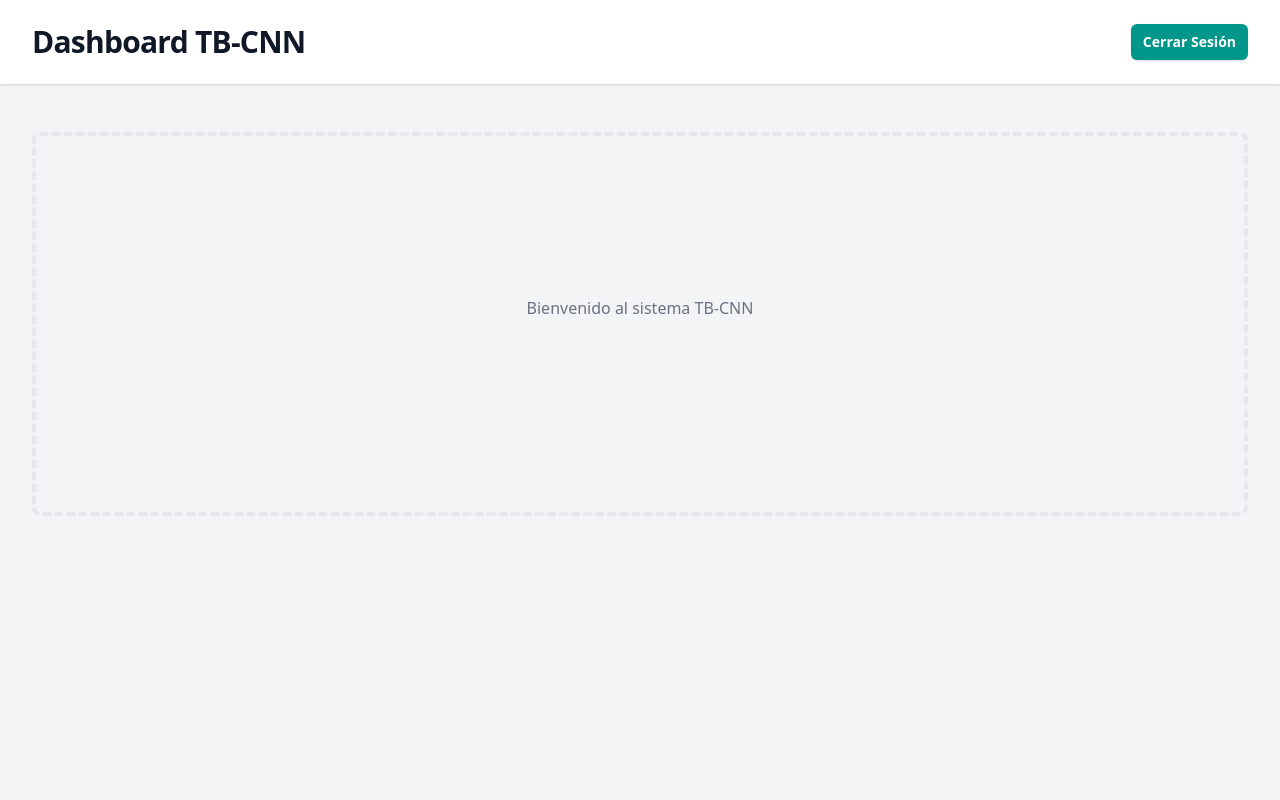
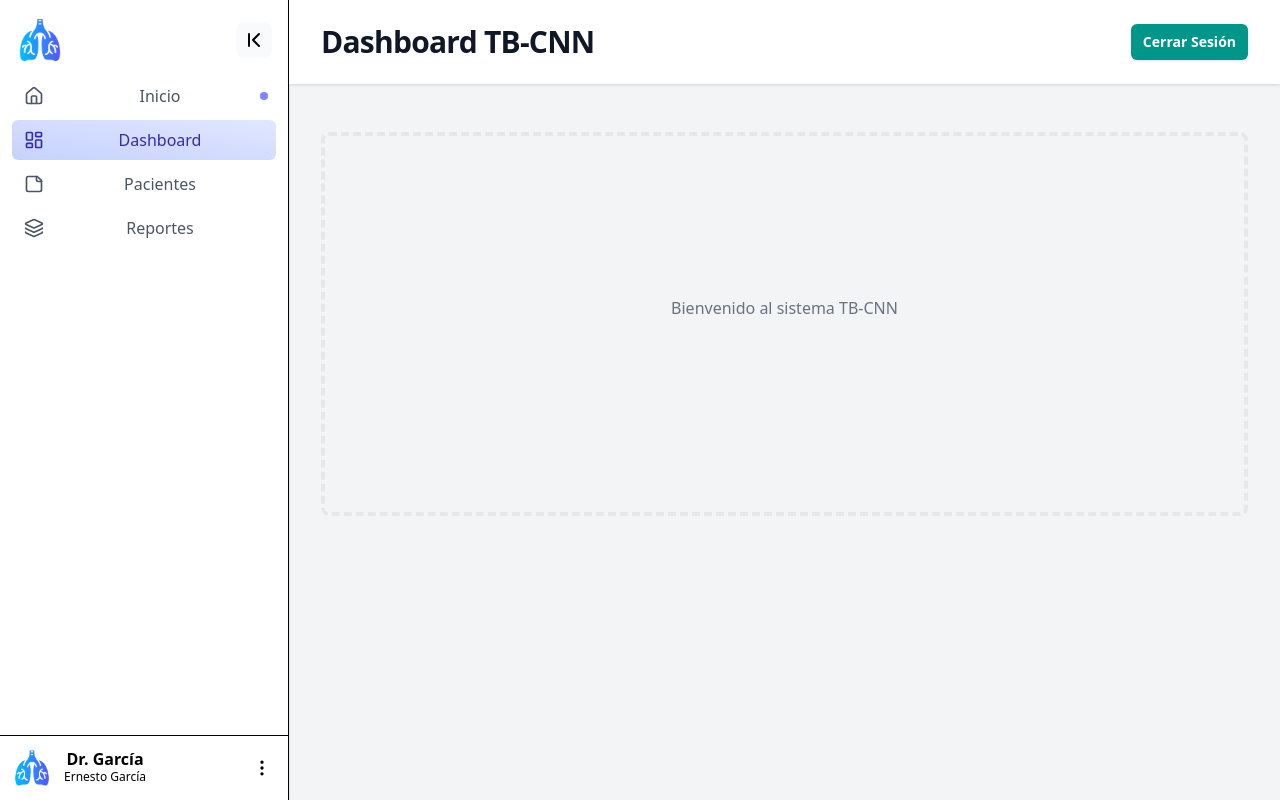
Before and after one commit to adriannportok/TBC_IA, a React (Vite) app in the folder frontend/: page /dashboard in a window 1280 px wide. Built offline with nearby package versions, Linux system fonts and the light colour scheme; sample sign-in values are in the browser's storage.

Commit message:
adicion sidebar

```diff
--- /dev/null
+++ b/frontend/src/components/Sidebar.jsx
@@ -0,0 +1,79 @@
+import logo from "../assets/pulmones.png"
+import { ChevronFirst, ChevronLast } from "lucide-react"
+import profile from "../assets/pulmones.png"
+import { MoreVertical } from "lucide-react"
+import { createContext, useState, useContext } from "react"
+
+const SidebarContext = createContext();
+
+export default function Sidebar({ children }) {
+
+    const [expanded, setExpanded] = useState(true)
+
+    return (
+        <>
+        <aside className="h-screen">
+            <nav className="h-full flex flex-col bg-white border-r shadow-sm">
+                <div className="p-4 pb-2 flex justify-between items-center">
+                    <img src={logo} className={`overflow-hidden transition-all ${expanded? "w-12": "w-0"}`}/>
+                    <button onClick={() => setExpanded((curr) => !curr)}
+                    className="p-1.5 rounded-lg bg-gray-50
+                    hover:bg-gray-100">
+                        {expanded ? <ChevronFirst /> : <ChevronLast />}
+                    </button>
+                </div>
+
+                <SidebarContext.Provider value={{expanded}}>
+
+                    <ul className="flex-1 px-3">{children}</ul>
+                </SidebarContext.Provider>
+
+
+
+
+                <div className="border-t flex p-3">
+                    <img src={profile} className="w-10 h-10 rounded-md"/>
+                    <div className={`flex justify-between items-center
+                    overflow-hidden transition-all ${expanded? "w-52 ml-3" : "w-0"} `}>
+                        <div className="leading-4">
+                            <h4 className="font-semibold">
+                                Dr. García
+                            </h4>
+                            <span className="text-xs">
+                                Ernesto García
+                            </span>
+                        </div>
+                        <MoreVertical size={20}/>
+                    </div>
+                </div>
+            </nav>
+        </aside>
+        </>
+    )
+}
+
+export function SidebarItem({icon,text,active,alert}){
+
+    const {expanded} =  useContext(SidebarContext);
+    return(
+        <li className={`relative flex items-center py-2 px-3 my-1 font-medium
+    rounded-md cursor-pointer transition-colors group
+${active ? "bg-gradient-to-tr from-indigo-200 to-indigo-100 text-indigo-800" : "hover:bg-indigo-50 text-gray-600"}`}>
+            {icon}
+            <span className={`overflow-hidden transition-all ${expanded ? "w-52 ml-3" : "w-0"}`}>{text}</span>
+            {alert && (
+            <div className={`absolute right-2 w-2 h-2 rounded bg-indigo-400 ${expanded ? "":"top-2"}`}>
+
+            </div>
+            )}
+
+            {!expanded && (
+                <div className={`absolute left-full rounded-md px-2 py-1 ml-6
+                bg-indigo-100 text-indigo-800 text-sm invisible opacity-20-translate-x-3
+                transition-all group-hover:visible group-hover:opacity-100 group-hover:transllate-x-0`}>
+                    {text}
+                </div>
+            )}
+        </li>
+    )
+}
--- a/frontend/src/pages/Dashboard.jsx
+++ b/frontend/src/pages/Dashboard.jsx
@@ -1,5 +1,6 @@
 import { useEffect } from 'react';
-
+import Sidebar, { SidebarItem } from '../components/Sidebar';
+import { Home, LayoutDashboard, Layers, StickyNote } from 'lucide-react';
 
 function Dashboard() {
   useEffect(() => {
@@ -17,7 +18,14 @@ function Dashboard() {
 
   return (
 
-    <div className="min-h-screen bg-gray-100">
+    <div className="min-h-screen bg-gray-100 flex">
+  <Sidebar>
+    <SidebarItem icon={<Home size={20} />} text="Inicio" alert />
+    <SidebarItem icon={<LayoutDashboard size={20} />} text="Dashboard" active />
+    <SidebarItem icon={<StickyNote size={20} />} text="Pacientes" />
+    <SidebarItem icon={<Layers size={20} />} text="Reportes" />
+  </Sidebar>
+  <div className="flex-1 flex flex-col">
     <header className="bg-white shadow">
       <div className="mx-auto max-w-7xl px-4 py-6 sm:px-6 lg:px-8 flex justify-between items-center">
         <h1 className="text-3xl font-bold tracking-tight text-gray-900">Dashboard TB-CNN</h1>
@@ -29,9 +37,9 @@ function Dashboard() {
         </button>
       </div>
     </header>
+
     <main>
       <div className="mx-auto max-w-7xl py-6 sm:px-6 lg:px-8">
-          {/* Contenido del dashboard */}
         <div className="px-4 py-6 sm:px-0">
           <div className="border-4 border-dashed border-gray-200 rounded-lg h-96">
             <p className="text-center mt-40 text-gray-500">Bienvenido al sistema TB-CNN</p>
@@ -40,6 +48,7 @@ function Dashboard() {
       </div>
     </main>
   </div>
+</div>
   );
 }
 
```
Lines whose indentation alone changed are shown as unchanged.
